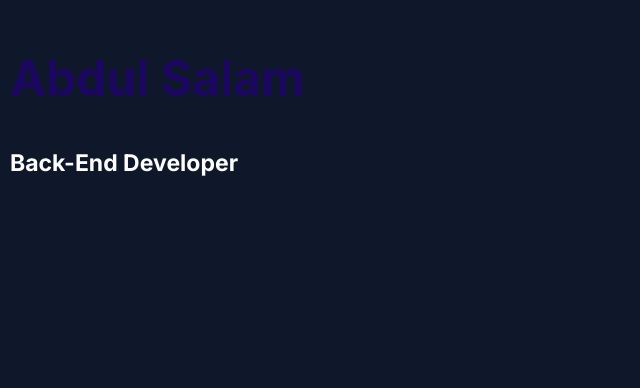
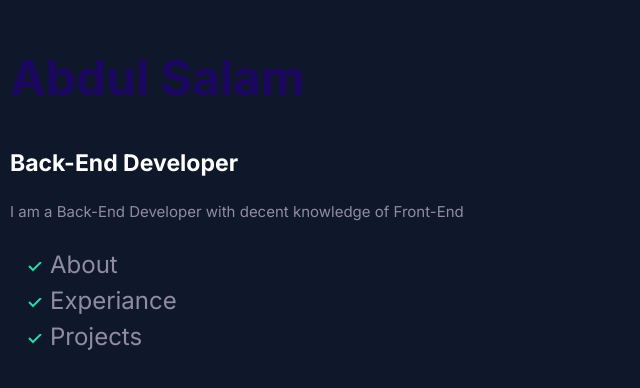
Before and after one commit to AbdulSalam55/learning-git, a website built with Parcel: page index.html in a window 1280 px wide. Shown: the whole page, without its empty margins (0-640 px from the left). Built offline with nearby package versions, Linux system fonts and the light colour scheme.

Commit message:
portfolio

```diff
--- a/CSS/styles.css
+++ b/CSS/styles.css
@@ -177,7 +177,7 @@ p{
         font-size: 1.2rem;
     }
 }
-.list {
+.list ,.flex-item{
     list-style: none;
     padding-left: 3rem;
     color: var(--color-headings);
@@ -188,6 +188,9 @@ p{
 .list--tick{
     list-style-image: url('../images/tick.svg');
 }
+
+
+
 .list--tick .list__item{
     padding-left: 1rem;
     margin-bottom: 1rem;
--- a/CSS/test.css
+++ b/CSS/test.css
@@ -3,8 +3,8 @@
     --color-darktheme: #3f4177;
 }
 body{
-    font-family: 'Inter', sans-serif;
-    font-weight: SemiBold;
+    font-family: 'Inter', Arial, Helvetica, sans-serif;
+    /* font-weight: 600; */
     background-color: rgb(15, 23, 42);
     padding: 1rem;
 }
@@ -18,9 +18,21 @@ body{
     padding-bottom: 0;
     margin-bottom: 0;
 }
+p{
+    font-size: 1.5rem;
+    margin: 0;
+    padding: 0;
+
+}
+
 
 .profession{
     margin-top: 0;
     font-size: 2.3rem;
     padding-top: 0;
 }
+
+.list--line{
+    list-style-image: url('../images/line.svg');
+
+}
--- a/index.html
+++ b/index.html
@@ -16,7 +16,20 @@
 <body>
     <Header class="header"><h1>Abdul Salam</h1>
     <h2 class="profession"> Back-End Developer </h2>
+    <p>I am a Back-End Developer with decent knowledge of Front-End</p>
+
+    <nav class="nav list--tick">
+        <ul >
+            <li class="nav-item">About</li>
+            <li class="nav-item">Experiance</li>
+            <li class="nav-item">Projects</li>
+        </ul>
+    </nav>
+
 </Header>
+
+
+
 
 
 
```
Also changed, not shown: images/line.svg (added).
